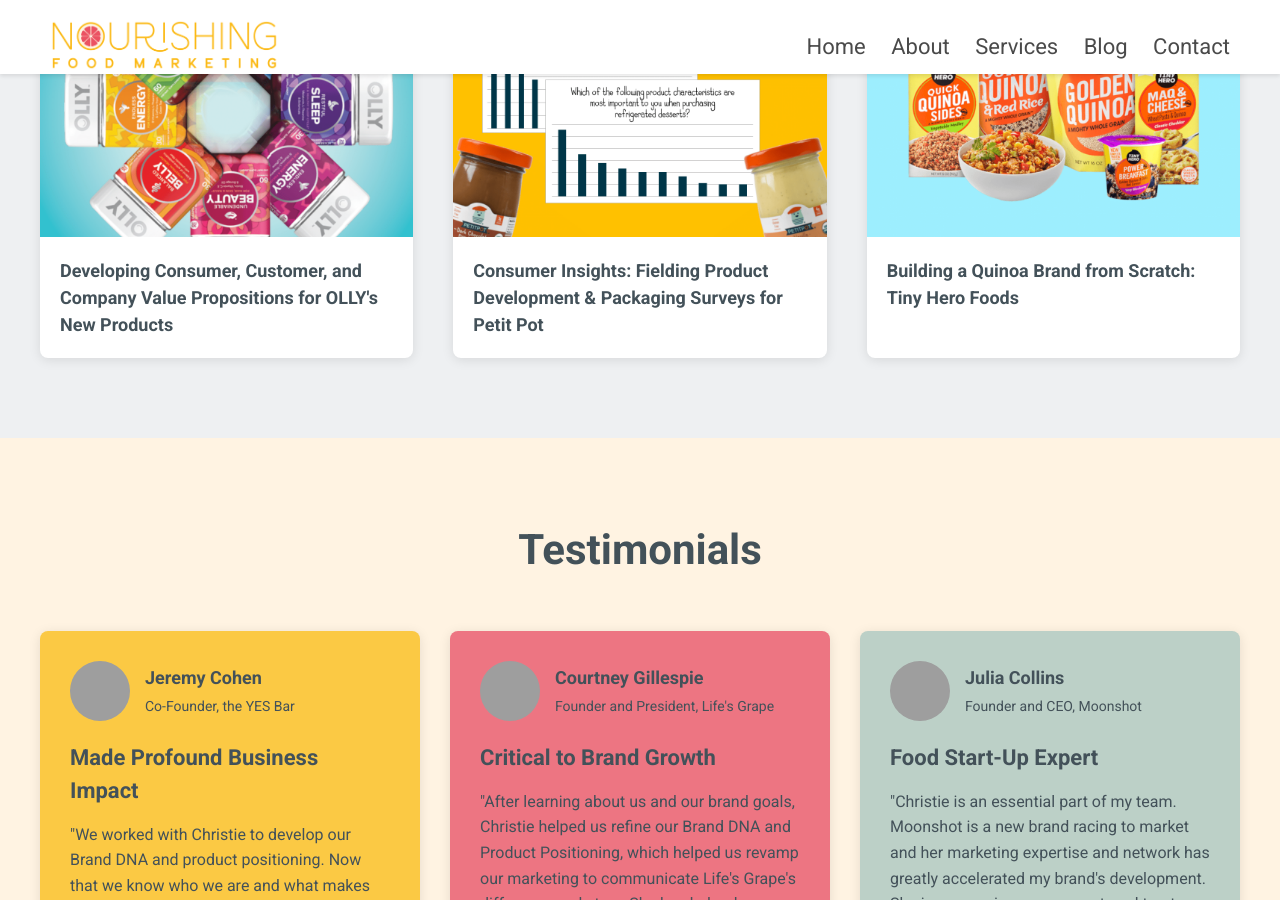
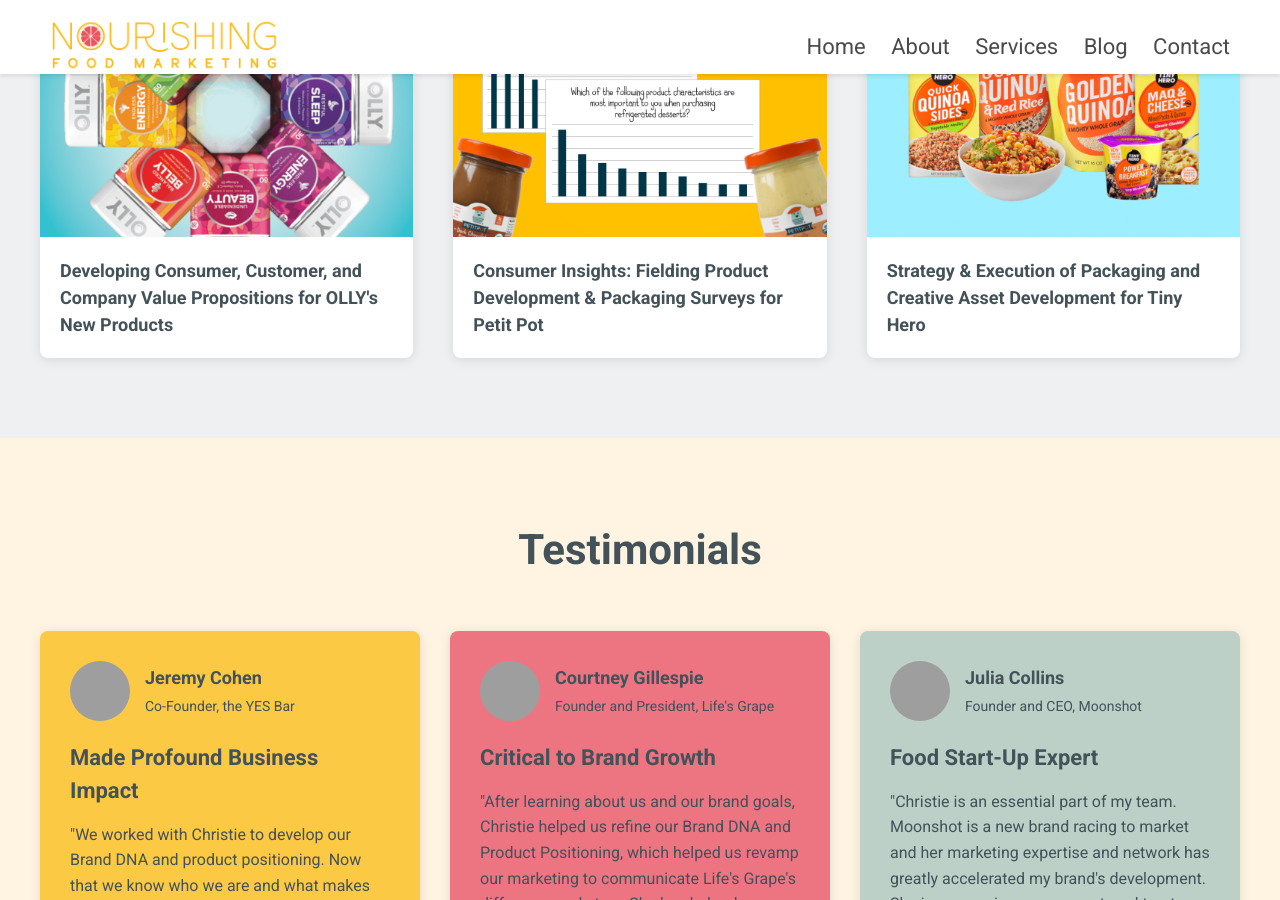
Before and after one commit to sekka1/nourishingfoodmarketing, a Jekyll site: the page built from index.md, in a window 1280 px wide and 900 px high, scrolled down 4154 px. Built offline with Jekyll 4.4.1, drawn with Linux system fonts in a browser that asks for light colours; part of the change alters nothing that is shown.

Commit message:
Update project descriptions with actual text from original WordPress site
- Updated Petit Pot description with exact text from original site
- Updated Tiny Hero title and description with exact text from original site
- All three project descriptions now match the original WordPress site exactly

Agent-Logs-Url: https://github.com/sekka1/nourishingfoodmarketing/sessions/89e504e0-b24a-48da-8580-2e85cecb9dee

Co-authored-by: sekka1 <575972+sekka1@users.noreply.github.com>

```diff
--- a/_layouts/home.html
+++ b/_layouts/home.html
@@ -820,20 +820,20 @@ title: Home
         </div>
         <div id="project2" class="project-details">
           <div class="project-details-content">
-            <h5>Consumer Insights: Fielding Product Development & Packaging Surveys for Petit Pot</h5>
-            <p>Petit Pot, premium French-style dessert makers, needed consumer insights to guide their product development and packaging decisions. Nourishing Food Marketing designed and fielded comprehensive surveys to understand consumer preferences, taste profiles, and packaging appeal. We conducted quantitative research with target consumers to evaluate new flavor concepts, portion sizes, and packaging designs. The insights from this research informed Petit Pot's product roadmap and helped them make data-driven decisions about which innovations to prioritize. The research findings led to successful new product launches and improved packaging that resonated with their target audience.</p>
+            <h5>Consumer Insights: Fielding Product Development &amp; Packaging Surveys for Petit Pot</h5>
+            <p>Petit Pot, a traditional French pudding brand, expanded distribution from natural retailers to mainstream retailers. They needed to understand how to talk about their delicious products to this new group of consumers: what product name and product claims should be on their packaging? Nourishing Food Marketing developed, wrote, programmed, fielded, and analyzed a consumer survey to answer these questions. Petit Pot used these consumer learnings to change their packaging and increase trial of their product on-shelf. Their packaging now clearly highlighted their most consumer relevant product claims, product name, and product description.</p>
           </div>
         </div>
       </div>
       <div class="project-item" onclick="toggleProject('project3')">
         <img src="{{ '/assets/images/projects/TinyHero-Project.png' | relative_url }}" alt="Tiny Hero Project" />
         <div class="project-header">
-          <h5 class="project-small-title">Building a Quinoa Brand from Scratch: Tiny Hero Foods</h5>
+          <h5 class="project-small-title">Strategy &amp; Execution of Packaging and Creative Asset Development for Tiny Hero</h5>
         </div>
         <div id="project3" class="project-details">
           <div class="project-details-content">
-            <h5>Building a Quinoa Brand from Scratch: Tiny Hero Foods</h5>
-            <p>Tiny Hero Foods was founded by Christie Lee to bring high-quality, organic quinoa products to families. As founder, Christie led all aspects of brand development from concept to market launch. This included developing the brand DNA and positioning, creating the product portfolio, designing packaging and creative assets, and executing the go-to-market strategy. The brand successfully launched in natural and conventional retail channels, establishing strong relationships with key retailers and building a loyal customer base. This hands-on experience in building a food brand from the ground up gives Nourishing Food Marketing unique insights into the challenges and opportunities facing emerging food and beverage brands.</p>
+            <h5>Strategy &amp; Execution of Packaging and Creative Asset Development for Tiny Hero</h5>
+            <p>Tiny Hero, a new brand of quinoa, needed to develop their product packaging, sell sheets, tradeshow booth, and website in four short months. Nourishing Food Marketing ran several simultaneous Request for Proposals (RFP) to build a 10+ person creative team of freelancers and agencies. We developed Creative Briefs for each asset, outlining the communication hierarchy based on each assets' target audience. Then, we provided creative direction and project managed all of the assets concurrently. Because of our work, the brand launched at Expo East with a larger-than-life presence because of its great-looking products, collateral, and trade show booth.</p>
           </div>
         </div>
       </div>
```
